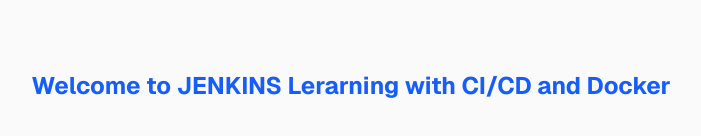
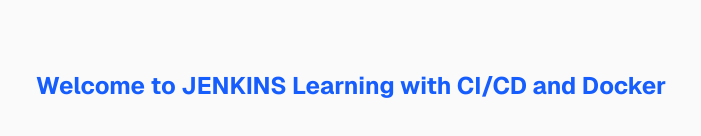
Before and after one commit to Subha-87/Test-Jenkins-Frontend, a Next.js app: page / in a window 1280 px wide. Shown: the part 314-450 px from the top of the page, without its empty margins (289-990 px from the left). Built offline with nearby package versions, Linux system fonts and the light colour scheme.

Commit message:
error rectified

```diff
--- a/src/app/page.tsx
+++ b/src/app/page.tsx
@@ -3,7 +3,7 @@
 export default function Home() {
   return (
     <div className="flex flex-col flex-1 items-center justify-center bg-zinc-50 font-sans dark:bg-black">
-      <h2 className="text-blue-600 font-bold text-2xl">Welcome to JENKINS Lerarning with CI/CD and Docker</h2>
+      <h2 className="text-blue-600 font-bold text-2xl">Welcome to JENKINS Learning with CI/CD and Docker</h2>
     </div>
   );
 }
```
